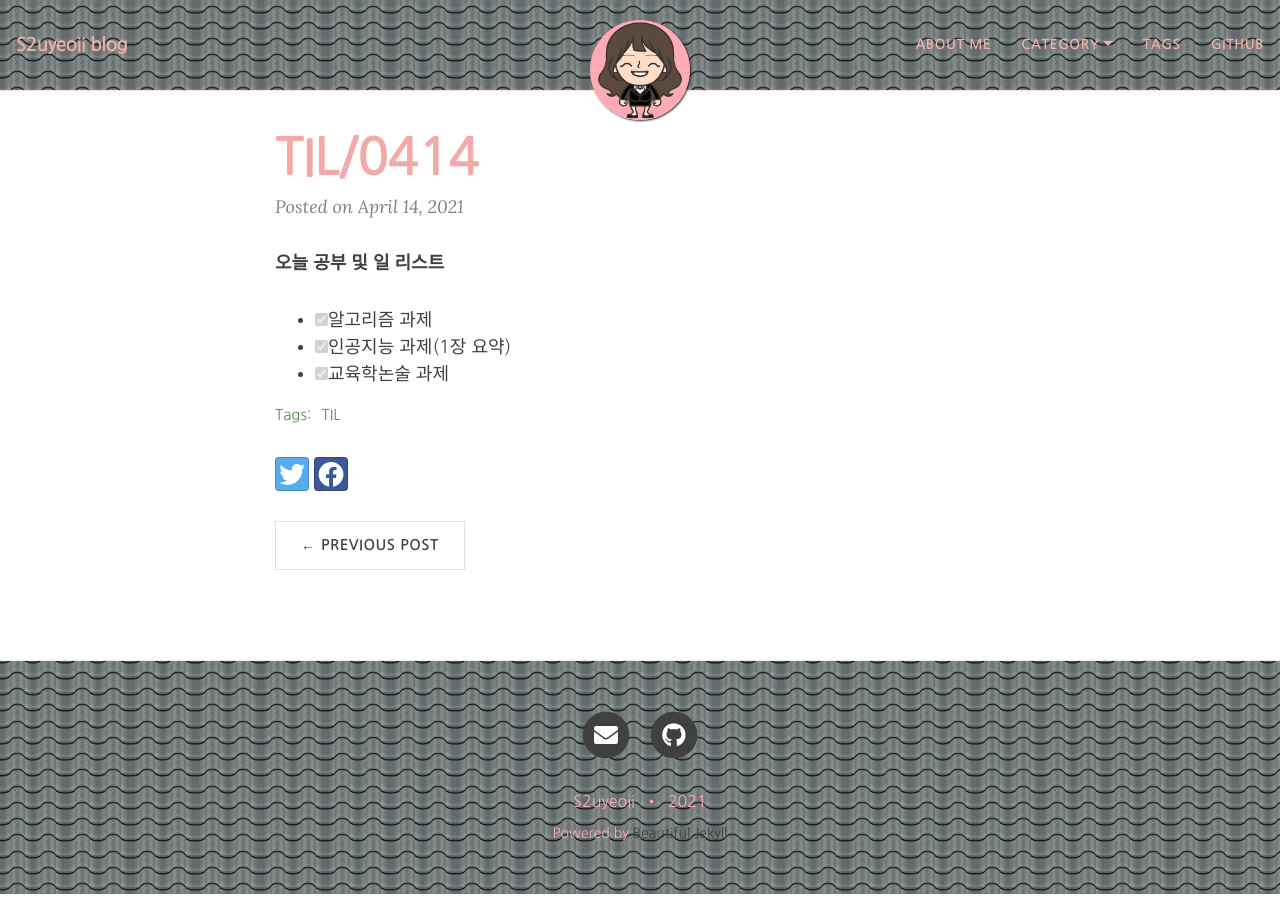
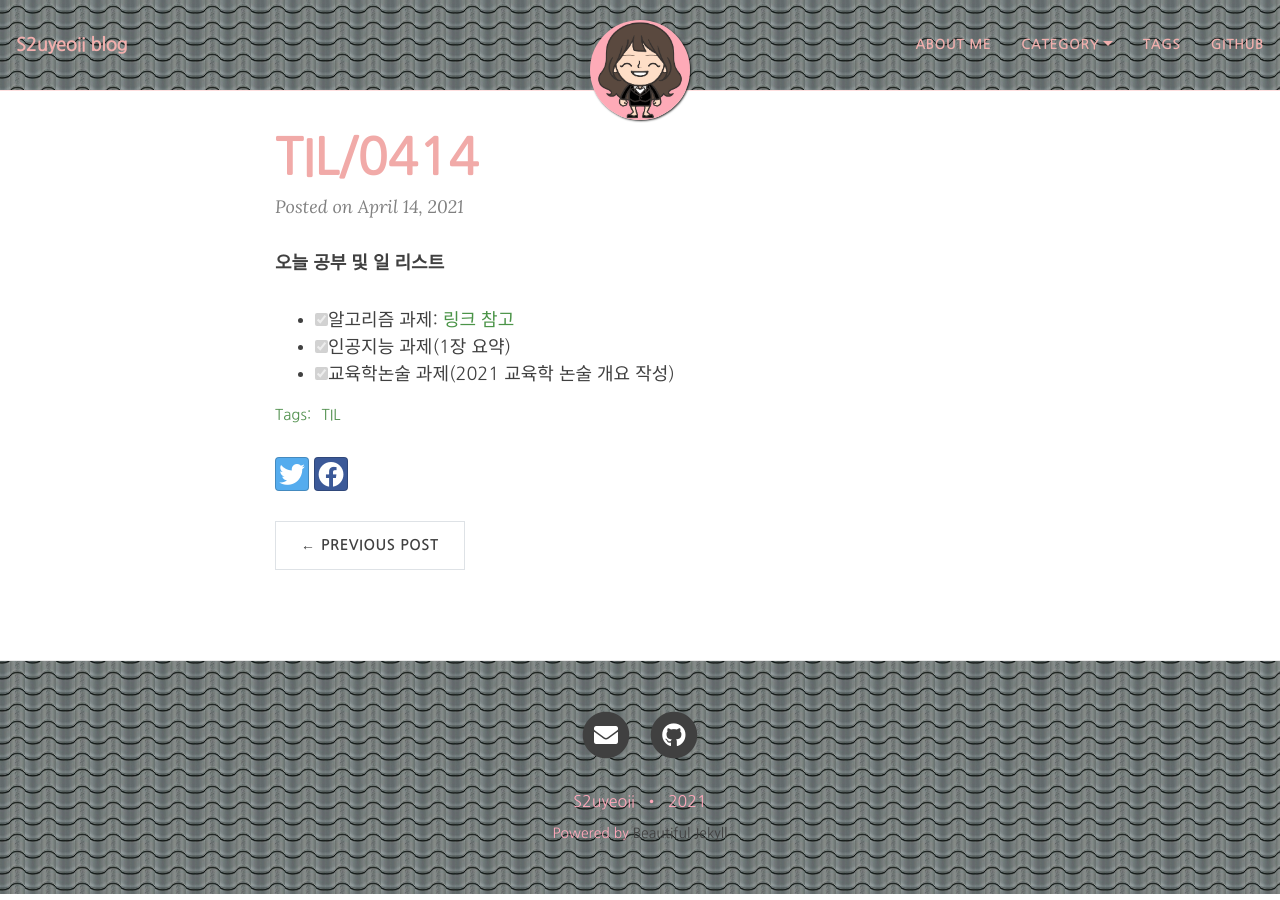
Before and after one commit to yeoneed/yeoneed.github.io, a Jekyll site: the page built from _posts/2021-04-14-TIL-0414.md, in a window 1280 px wide. Built offline with Jekyll 4.4.1, drawn with Linux system fonts in a browser that asks for light colours; nearby versions of some CDN libraries; some web fonts are replaced; comment, search, counter and statistics services are not loaded.

Commit message:
Update 2021-04-14-TIL-0414.md

```diff
--- a/_posts/2021-04-14-TIL-0414.md
+++ b/_posts/2021-04-14-TIL-0414.md
@@ -9,6 +9,6 @@ category: [TIL]
 ---
 **오늘 공부 및  일 리스트**
 
- - [x] 알고리즘 과제
+ - [x] 알고리즘 과제: [링크 참고](https://github.com/s2uyeoii/TIL/blob/main/%ED%95%99%EA%B5%90%EA%B3%BC%EC%A0%9C/%EC%95%8C%EA%B3%A0%EB%A6%AC%EC%A6%98/%EC%95%8C%EA%B3%A0%EB%A6%AC%EC%A6%98%20%EB%A0%88%ED%8F%AC%ED%8A%B82_32170699%EA%B9%80%EC%88%98%EC%97%B0.pdf)
  - [x] 인공지능 과제(1장 요약)
- - [x] 교육학논술 과제
+ - [x] 교육학논술 과제(2021 교육학 논술 개요 작성)
```
